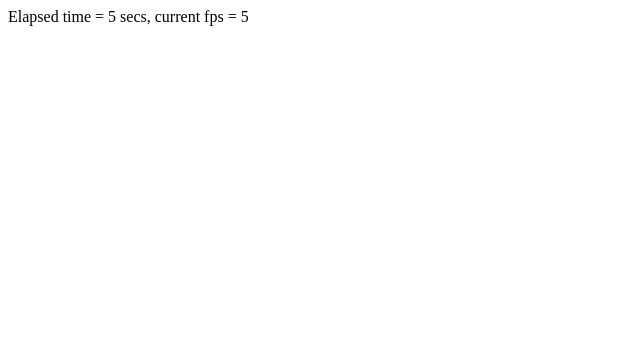
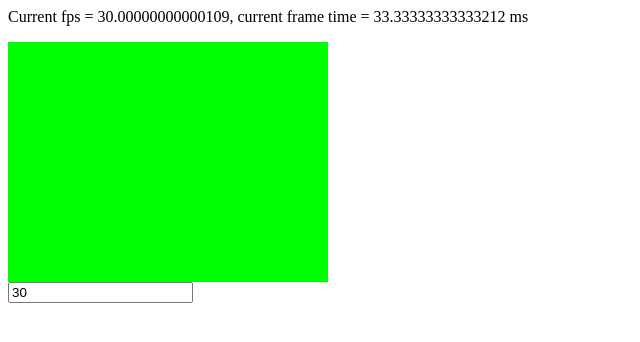
Before and after one commit to holyhoppsan/raycaster, a website: page src/index.html in a window 1280 px wide. Shown: the whole page, without its empty margins (0-640 px from the left). Drawn offline with Linux system fonts and the light colour scheme.

Commit message:
Implemented framerate control

```diff
--- a/src/index.html
+++ b/src/index.html
@@ -10,6 +10,8 @@
 <body>
     <p id="result"></p>
     <canvas id="viewport" width="320" height="240"></canvas>
+
+    <div><input id="framelimiter" type="number" value="30" /> </div>
 </body>
 
 </html>
--- a/src/index.js
+++ b/src/index.js
@@ -8,15 +8,19 @@ window.onload = function () {
 
     const imagedata = context.createImageData(width, height);
 
-    let frameCount = 0;
-    let fps, fpsInterval, startTime, then, elapsed;
+    const frameDeltaComparisonEpsilon = 1;
+    const oneSecInMS = 1000;
 
-    function createImage() {
+    let timeSinceLastTick = 0;
+    let previousTimeStampMs = 0;
+    let fpsInterval;
+
+    function updateImageData() {
         const stride = 4;
 
         for (let x = 0; x < width; x++) {
             for (let y = 0; y < height; y++) {
-                const pixelIndex = ((y * width) + x) * 4;
+                const pixelIndex = ((y * width) + x) * stride;
 
                 imagedata.data[pixelIndex] = 0;
                 imagedata.data[pixelIndex + 1] = 255
@@ -26,34 +30,46 @@ window.onload = function () {
         }
     }
 
-    function update(delta) {
-        createImage();
+    function render(delta) {
+        updateImageData();
 
         context.putImageData(imagedata, 0, 0);
     }
 
-    function startAnimating(fps) {
-        fpsInterval = 1000 / fps;
-        then = Date.now();
-        startTime = then;
-        console.log(startTime);
-        animate();
+    function init(fps) {
+        fpsInterval = oneSecInMS / fps;
+        previousTimeStampMs = 0;
+        timeSinceLastTick = 0;
     }
 
-    function animate() {
-        setTimeout(() => {
-            window.requestAnimationFrame(animate);
-            now = Date.now();
-            let sinceStart = now - startTime;
-            let currentFPS = Math.round((1000 / (sinceStart / ++frameCount)) * 100) / 100;
-            const elapsedTime = Math.round((sinceStart / 1000) * 100) / 100;
-            document.getElementById("result").textContent = `Elapsed time = ${elapsedTime} secs, current fps = ${currentFPS}`;
-        }, fpsInterval);
+    function update(timeStamp) {
+        const targetFrameRate = document.getElementById("framelimiter").value;
+        fpsInterval = oneSecInMS / targetFrameRate;
+        const frameRateIsUnbound = targetFrameRate == 0;
+
+        let elapsedTimeMs = timeStamp - previousTimeStampMs;
+        previousTimeStampMs = timeStamp;
+
+        timeSinceLastTick += elapsedTimeMs;
+
+        if (frameRateIsUnbound || Math.abs(timeSinceLastTick - fpsInterval) < frameDeltaComparisonEpsilon || timeSinceLastTick > fpsInterval) {
+
+            //do rendering here.
+            render(timeSinceLastTick);
+
+            const currentFPS = oneSecInMS / timeSinceLastTick;
+
+            document.getElementById("result").textContent = `Current fps = ${currentFPS}, current frame time = ${timeSinceLastTick} ms`;
+
+            timeSinceLastTick = 0;
+        }
+
+        window.requestAnimationFrame(update);
     }
 
     function main(tframe) {
-        //window.requestAnimationFrame(update);
-        startAnimating(5);
+        init(30);
+        update(0);
     }
 
     main(0);
```
